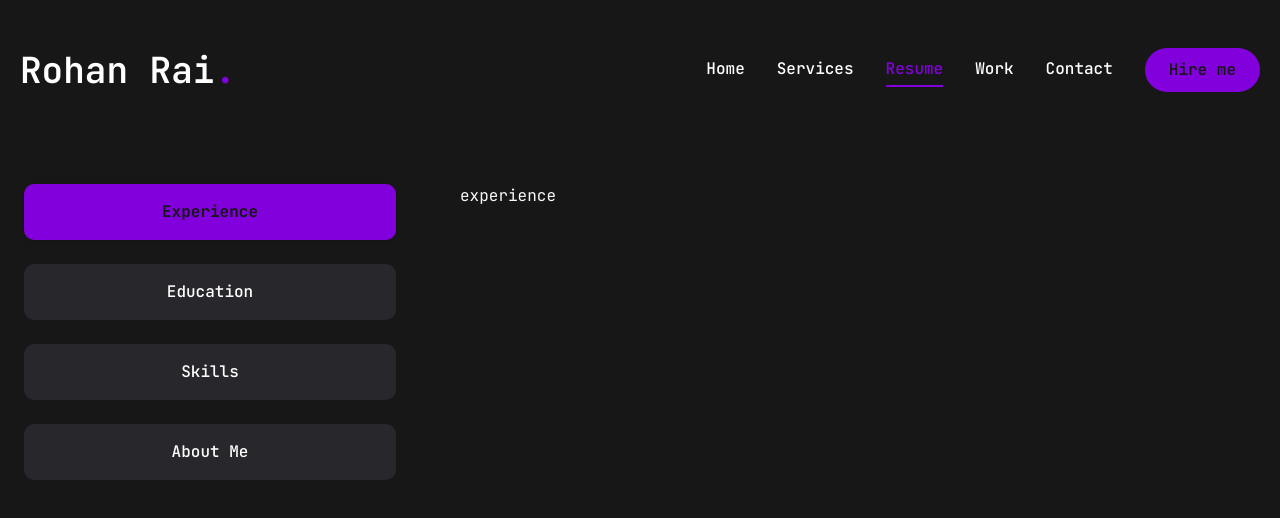
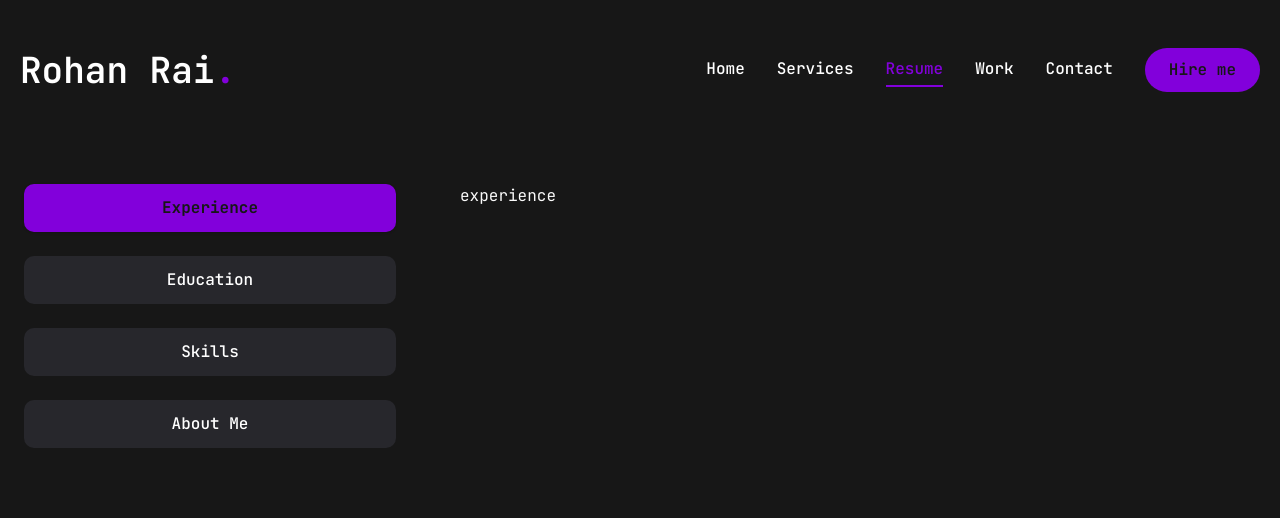
Before and after one commit to rohxn-rai/rohan-rai-portfolio, a Next.js app: page /resume in a window 1280 px wide. Shown: the top 518 px of the page. Built offline with nearby package versions, Linux system fonts and the light colour scheme.

Commit message:
modified tabs - changes css for TabsTrigger

```diff
--- a/components/ui/tabs.jsx
+++ b/components/ui/tabs.jsx
@@ -33,7 +33,7 @@
     <TabsPrimitive.Trigger
       data-slot="tabs-trigger"
       className={cn(
-        "inline-flex items-center w-full bg-[#27272c] justify-center whitespace-nowrap text-white rounded-lg p-3 text-balance font-medium ring-offset-white transition-all disabled:pointer-events-none disabled:opacity-50 data-[state=active]:bg-purple-700 data-[state=active]:text-primary data-[state=active]:font-bold data-[state=active]:shadow-sm",
+        "inline-flex items-center w-full bg-[#27272c] justify-center whitespace-nowrap text-white rounded-lg p-3 text-base font-medium ring-offset-white transition-all disabled:pointer-events-none disabled:opacity-50 data-[state=active]:bg-purple-700 data-[state=active]:text-primary data-[state=active]:font-bold data-[state=active]:shadow-sm",
         className
       )}
       {...props}
```
